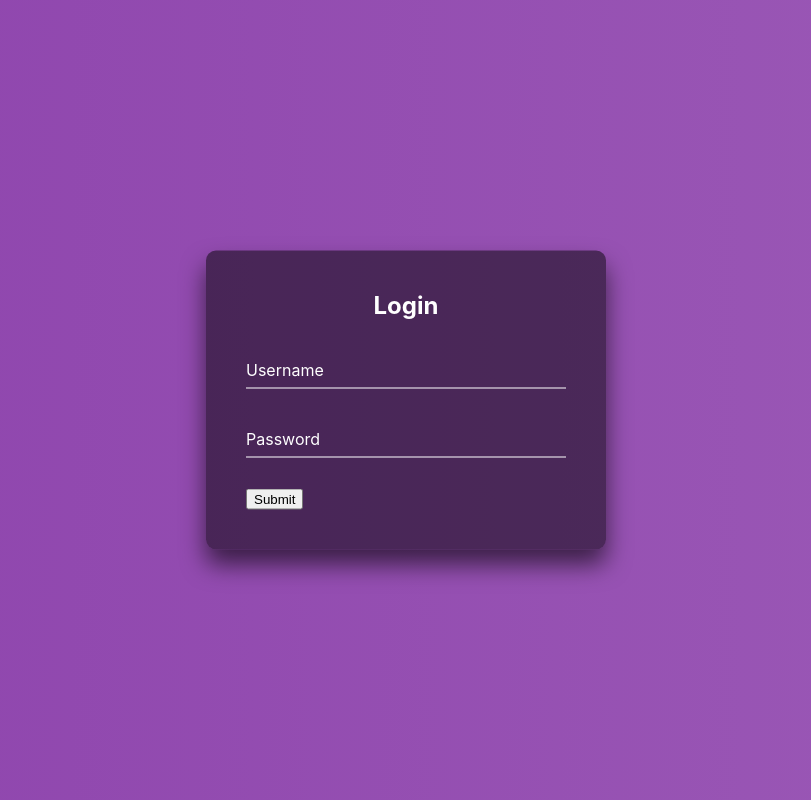
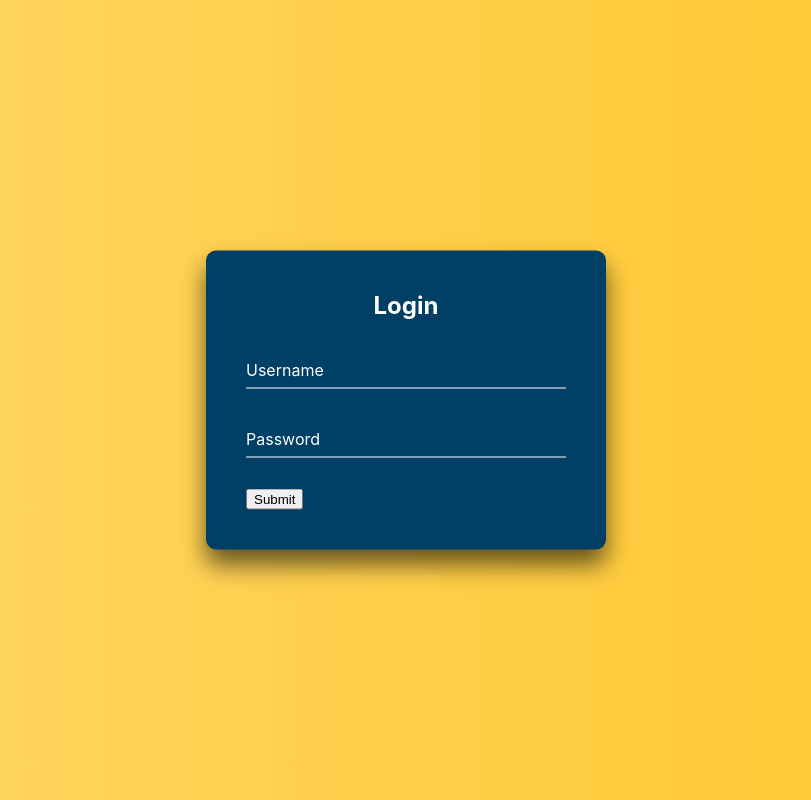
Before and after one commit to riyaahlawat/Sphoorthy-Treasure-Hunt, a React (Create React App) app in the folder frontend/: page / in a window 1280 px wide. Shown: the whole page, without its empty margins (234-1045 px from the left). Built offline with nearby package versions, Linux system fonts and the light colour scheme; a web font is replaced by a local one.

Commit message:
Update Login.css

```diff
--- a/frontend/src/components/Login.css
+++ b/frontend/src/components/Login.css
@@ -1,6 +1,6 @@
 html {
   height: 100%;
-    background: linear-gradient(to right, #8e44ad, #9b59b6);
+  background: linear-gradient(to right, #FFD766, #FFC72C);
 }
 
 .login-box {
@@ -10,7 +10,7 @@ html {
   width: 400px;
   padding: 40px;
   transform: translate(-50%, -50%);
-    background: rgba(0, 0, 0, .5);
+  background: #003F66; /* Dark Blue */
   box-sizing: border-box;
   box-shadow: 0 15px 25px rgba(0, 0, 0, .6);
   border-radius: 10px;
```
Lines whose indentation alone changed are shown as unchanged.
